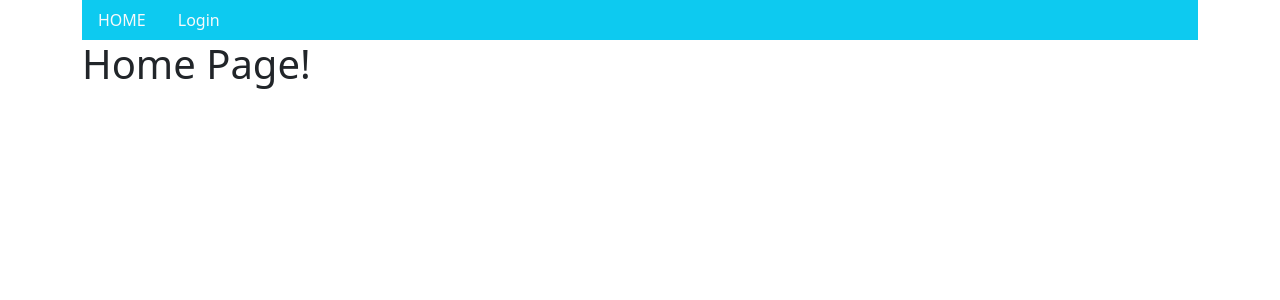
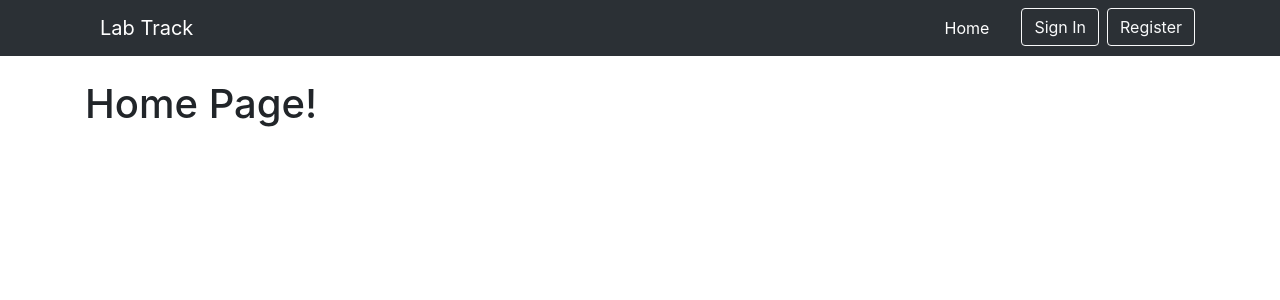
Before and after one commit to Code-A-187/small_django_project, a Django app: page / in a window 1280 px wide. Shown: the top 300 px of the page. Run offline with Django 5.2, Linux system fonts and the light colour scheme; some libraries are stand-ins or nearby versions.

Commit message:
new nav bar

```diff
--- a/labTrackApp/templates/common/base.html
+++ b/labTrackApp/templates/common/base.html
@@ -1,25 +1,45 @@
 <!DOCTYPE html>
-<html lang="en">
+<html lang="en" class='h-100'>
 <head>
-    <meta charset="utf-8">
-    <meta name="viewport" content="width=device-width, initial-scale=1">
+    <meta charset="UTF-8">
+    <meta name="viewport" content="width=device-width, initial-scale=1.0">
     {% if title %}
         <title>Lab Track - {{title}}</title>
     {% else %}
         <title>Lab Track</title>
     {% endif %}
-    <link href="https://cdn.jsdelivr.net/npm/bootstrap@5.3.8/dist/css/bootstrap.min.css" rel="stylesheet" integrity="sha384-sRIl4kxILFvY47J16cr9ZwB07vP4J8+LH7qKQnuqkuIAvNWLzeN8tE5YBujZqJLB" crossorigin="anonymous">
+    <link rel="stylesheet" href="https://cdn.jsdelivr.net/npm/bootstrap@5.3.8/dist/css/bootstrap.min.css"  integrity="sha384-sRIl4kxILFvY47J16cr9ZwB07vP4J8+LH7qKQnuqkuIAvNWLzeN8tE5YBujZqJLB" crossorigin="anonymous">
+    <link rel="stylesheet" href="https://stackpath.bootstrapcdn.com/bootstrap/4.5.2/css/bootstrap.min.css">
+    <link rel="stylesheet" href="https://cdnjs.cloudflare.com/ajax/libs/font-awesome/5.15.4/css/all.min.css">
 </head>
 <body>
+    <nav class="navbar navbar-expand-lg bg-body-tertiary flex-column flex-sm-row" data-bs-theme="dark">
         <div class="container">
-    <ul class="nav bg-info">
+        <div class="container-fluid">
+        <a class="navbar-brand text-white mr-2" href="{% url 'home-page' %}">Lab Track</a>
+        </div>
+            <ul class="navbar-nav ml-auto">
                 <li class="nav-item">
-            <a class="nav-link link-light" href="/">HOME</a>
+                    <a class="nav-link text-white mr-4" href="{% url 'home-page' %}">Home</a>
+                </li>
+                {% if user.is_authenticated %}
+                    <li class="nav-item">
+                        <a class="nav-link text-white" href="{% url 'profile-details' pk=user.pk %}">Profile</a>
                     </li>
                     <li class="nav-item">
-            <a class="nav-link link-light" href="/members">Login</a>
+                        <a class="nav-link text-white" href="{% url 'logout' %}">Logout</a>
                     </li>
+                {% else %}
+                    <li class="nav-item">
+                        <a class="btn btn-outline-light mr-2 text-nowrap" href="{% url 'login-page' %}">Sign In</a>
+                    </li>
+                    <li class="nav-item">
+                        <a class="btn btn-outline-light" href="{% url 'register-page' %}">Register</a>
+                    </li>
+                {% endif %}
             </ul>
+        </div>
+    </nav>
     {% if messages %}
         {% for message in messages %}
             <div class="alert alert-{{ message.tags }}">
@@ -27,10 +47,12 @@
             </div>
         {% endfor %}
     {% endif%}
+
+    <main class="container mt-4">
         {% block content %}
+        {% endblock %}
+    </main>
 
-    {% endblock %}
     <script src="https://cdn.jsdelivr.net/npm/bootstrap@5.3.8/dist/js/bootstrap.bundle.min.js" integrity="sha384-FKyoEForCGlyvwx9Hj09JcYn3nv7wiPVlz7YYwJrWVcXK/BmnVDxM+D2scQbITxI" crossorigin="anonymous"></script>
-</div>
 </body>
 </html>
```
Lines whose indentation alone changed are shown as unchanged.
